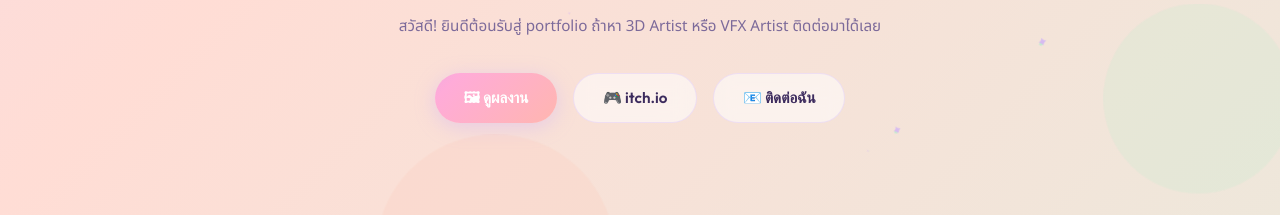
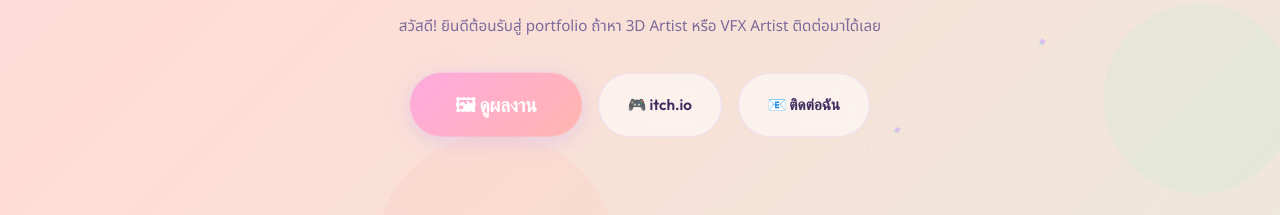
Before and after one commit to frame5482/MyPortfolio, a website: page public/index.html in a window 1280 px wide. Shown: the part 531-746 px from the top of the page. Drawn offline with Linux system fonts and the light colour scheme.

Commit message:
Enhance hero button animation

```diff
--- a/public/css/global.css
+++ b/public/css/global.css
@@ -433,6 +433,36 @@ body::before {
   color: white;
 }
 
+.btn-hero-main {
+  font-size: 1.2rem;
+  padding: 1rem 2.8rem;
+  font-weight: 800;
+  overflow: visible;
+  z-index: 1;
+  animation: gradientBtnShift 4s ease infinite, floatBtn 3s ease-in-out infinite;
+}
+
+.btn-hero-main::before {
+  content: '';
+  position: absolute;
+  top: 0; left: 0; right: 0; bottom: 0;
+  border-radius: var(--radius-full);
+  background: var(--gradient-btn);
+  z-index: -1;
+  animation: pulseGlow 2s infinite;
+}
+
+@keyframes floatBtn {
+  0%, 100% { transform: translateY(0); }
+  50% { transform: translateY(-5px); }
+}
+
+@keyframes pulseGlow {
+  0% { transform: scale(1); opacity: 0.8; }
+  70% { transform: scale(1.25); opacity: 0; }
+  100% { transform: scale(1); opacity: 0; }
+}
+
 .btn-secondary {
   background: var(--surface);
   backdrop-filter: blur(10px);
--- a/public/index.html
+++ b/public/index.html
@@ -37,7 +37,7 @@
     <ul class="nav-links" id="navLinks">
       <li><a href="/" class="active">✦ Home</a></li>
       <li><a href="/works">🖼 Works</a></li>
-      <li><a href="/admin"> IframeXeno </a></li>
+      <li><a href="/admin"> IframeXeno</a></li>
     </ul>
   </nav>
 
@@ -69,7 +69,7 @@
       </p>
 
       <div class="hero-buttons">
-        <a href="/works" class="btn btn-primary"> 🖼 ดูผลงาน </a>
+        <a href="/works" class="btn btn-primary btn-hero-main"> 🖼 ดูผลงาน </a>
         <a href="https://frame5482.itch.io/" class="btn btn-secondary"> 🎮 itch.io </a>
         <a href="mailto:frame5482@gmail.com" class="btn btn-secondary">📧 ติดต่อฉัน</a>
 
```
